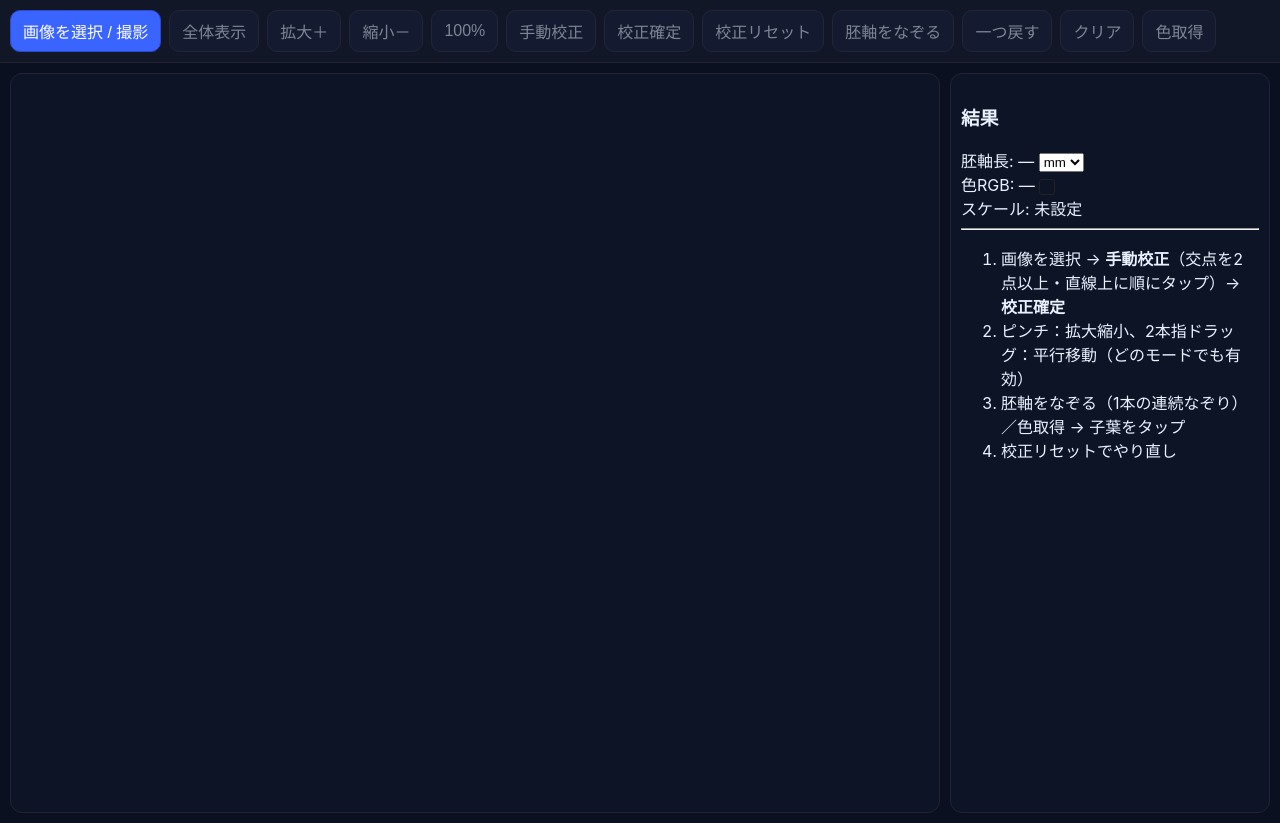
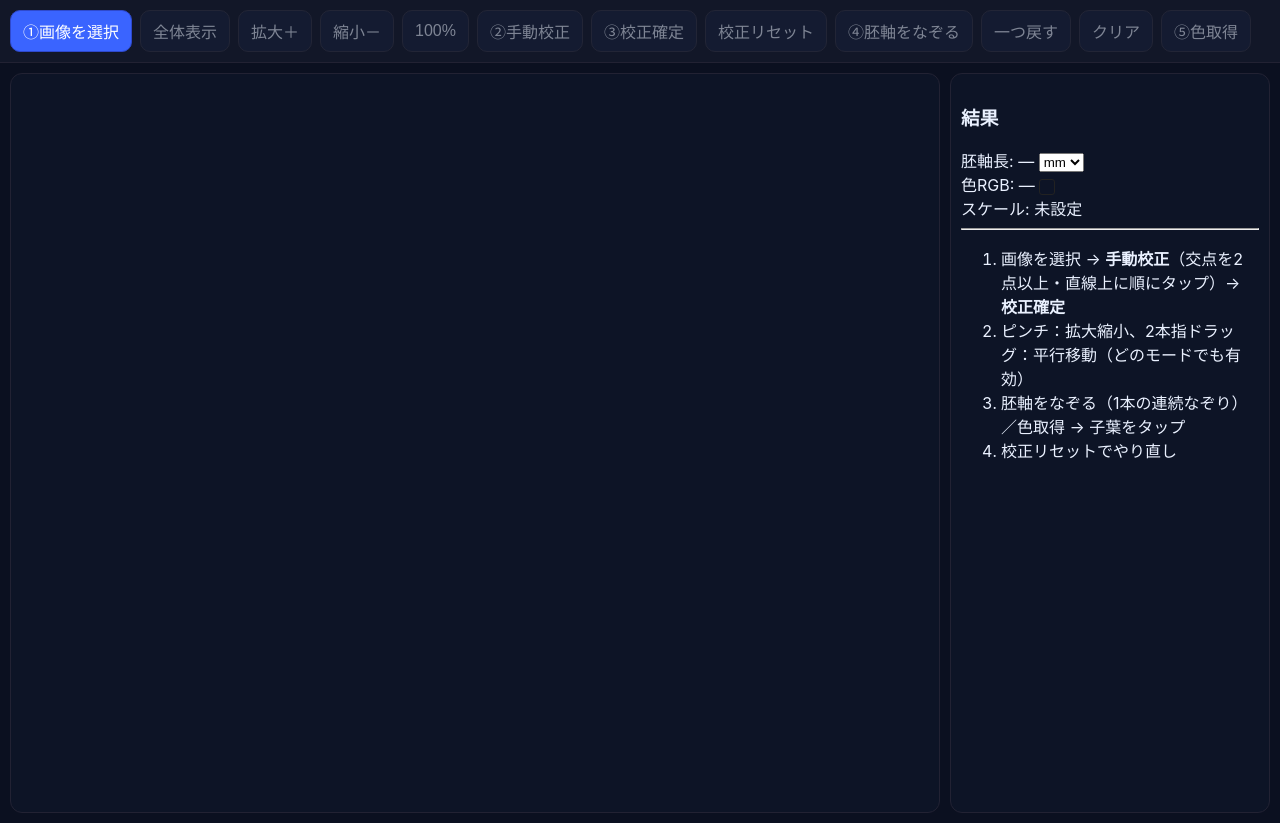
Before and after one commit to paphiopedilum108-hub/seedling-measure01, a plain HTML site: page index.html in a window 1280 px wide. Drawn offline with Linux system fonts and the light colour scheme.

Commit message:
Add files via upload

```diff
--- a/index.html
+++ b/index.html
@@ -24,19 +24,19 @@
 <body>
 <header>
   <div class="toolbar">
-    <button id="btnChoose" class="primary" type="button">画像を選択 / 撮影</button>
-    <input id="fileInput" type="file" accept="image/*" capture="environment" style="display:none"/>
+    <button id="btnChoose" class="primary" type="button">➀画像を選択</button>
+    <input id="fileInput" type="file" accept="image/*" style="display:none"/>
     <button id="btnFit" type="button" disabled>全体表示</button>
     <button id="btnZoomIn" type="button" disabled>拡大＋</button>
     <button id="btnZoomOut" type="button" disabled>縮小－</button>
     <button id="btnZoom100" type="button" disabled>100%</button>
-    <button id="btnManual" type="button" disabled>手動校正</button>
-    <button id="btnCalibDone" type="button" disabled>校正確定</button>
+    <button id="btnManual" type="button" disabled>➁手動校正</button>
+    <button id="btnCalibDone" type="button" disabled>③校正確定</button>
     <button id="btnReset" type="button" disabled>校正リセット</button>
-    <button id="btnDraw" type="button" disabled>胚軸をなぞる</button>
+    <button id="btnDraw" type="button" disabled>④胚軸をなぞる</button>
     <button id="btnUndo" type="button" disabled>一つ戻す</button>
     <button id="btnClear" type="button" disabled>クリア</button>
-    <button id="btnPick" type="button" disabled>色取得</button>
+    <button id="btnPick" type="button" disabled>⑤色取得</button>
   </div>
 </header>
 <main class="panel">
```
